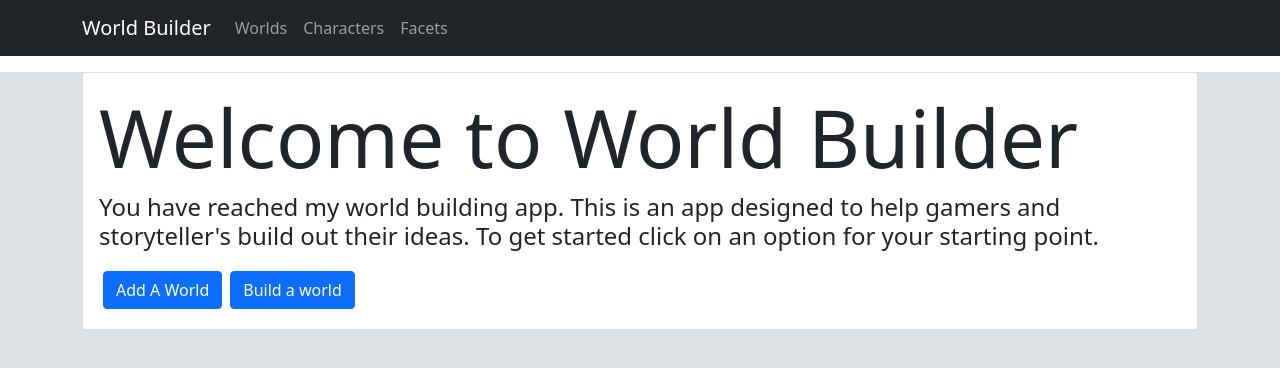
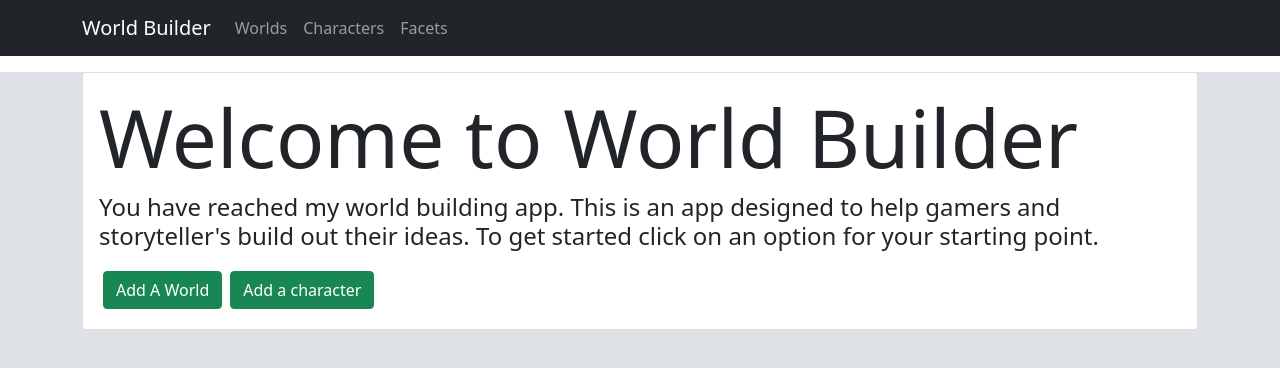
Before and after one commit to joekcowan/world-builder, a React (Create React App) app: page / in a window 1280 px wide. Shown: the top 368 px of the page. Built offline with nearby package versions, Linux system fonts and the light colour scheme.

Commit message:
updated favicon

```diff
--- a/public/index.html
+++ b/public/index.html
@@ -2,7 +2,7 @@
 <html lang="en">
   <head>
     <meta charset="utf-8" />
-    <link rel="icon" href="%PUBLIC_URL%/favicon.ico" />
+    <link rel="icon" href="%PUBLIC_URL%/favicon-2.svg" />
     <meta name="viewport" content="width=device-width, initial-scale=1" />
     <meta name="theme-color" content="#000000" />
     <meta
--- a/src/pages/Home.js
+++ b/src/pages/Home.js
@@ -12,8 +12,8 @@ function Home() {
             <Card.Text>
               <h4>You have reached my world building app. This is an app designed to help gamers and storyteller's build out their ideas. To get started click on an option for your starting point.</h4>
             </Card.Text>
-            <Link to="/worlds"><Button variant="primary" className='m-1'>Add A World</Button></Link>
-            <Link to="/characters"><Button variant="primary" className='m-1'>Build a world</Button></Link>
+            <Link to="/worlds"><Button variant="success" className='m-1'>Add A World</Button></Link>
+            <Link to="/characters"><Button variant="success" className='m-1'>Add a character</Button></Link>
           </Card.Body>
         </Card>
 
```
Also changed, not shown: public/favicon-2.svg (added).
